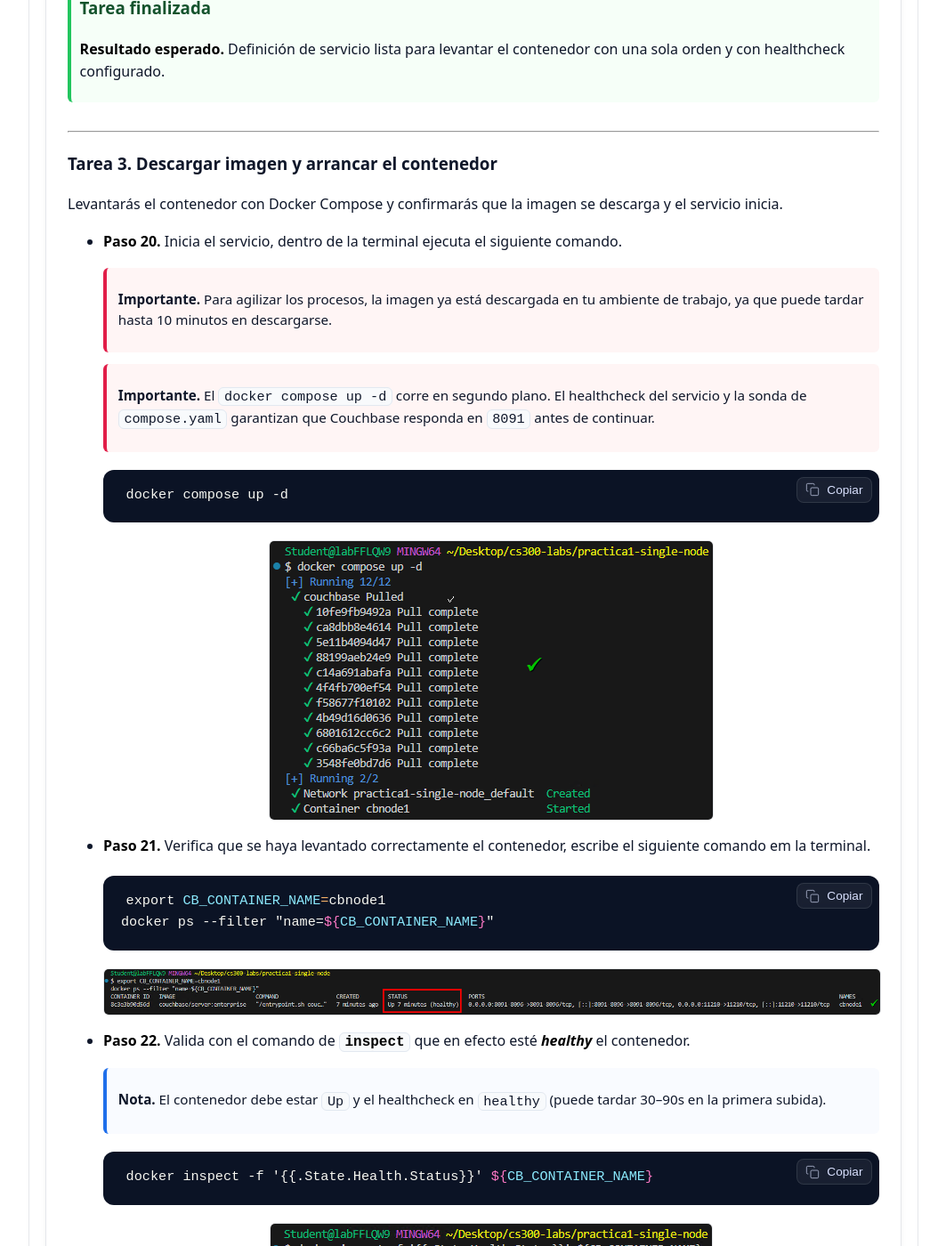
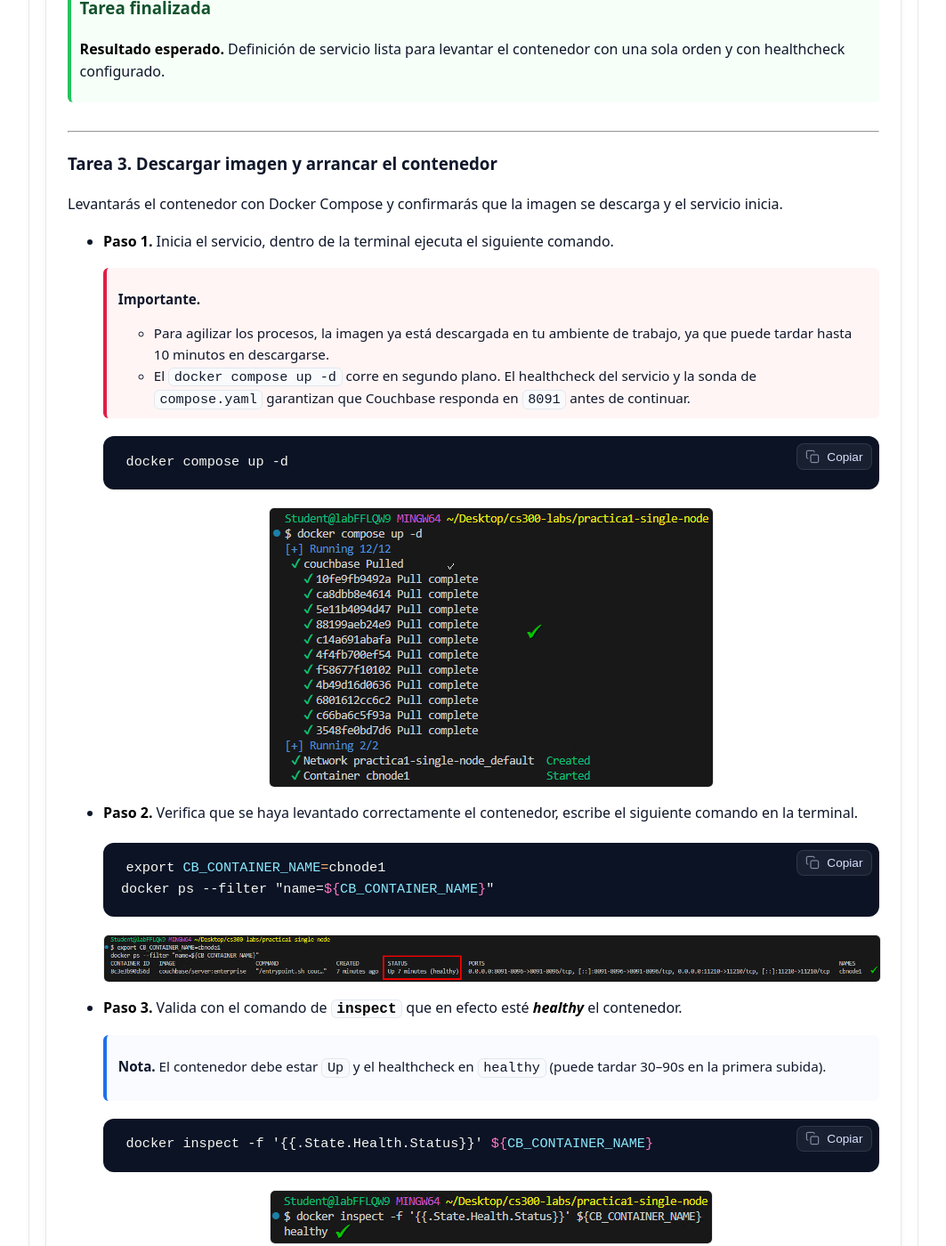
Before and after one commit to Netec-Mx/CS300_INT, a Jekyll site: the page built from labs/lab1/lab1.md, in a window 1280 px wide and 1400 px high, scrolled down 7979 px. Shown: the whole window at 89% size, without its empty margins (108-1171 px from the left). Built offline with Jekyll 4.4.1, drawn with Linux system fonts in a browser that asks for light colours; some of the changed text lies outside the part shown.

Commit message:
Update lab1.md

````diff
--- a/labs/lab1/lab1.md
+++ b/labs/lab1/lab1.md
@@ -125,7 +125,7 @@ Crearás una carpeta dedicada a la práctica, abrirás el proyecto en VS Code y
 
 Generarás un archivo `.env` con variables (usuario, contraseña, tag de imagen, memoria) y un `compose.yaml` que mapea puertos, volúmenes y declara la política de healthcheck.
 
-- **Paso 16.** En la terminal de **VSC** copia y pega el siguiente comando que crea el archivo `.env` y carga el contenido de las variables necesarias.
+- **Paso 1.** En la terminal de **VSC** copia y pega el siguiente comando que crea el archivo `.env` y carga el contenido de las variables necesarias.
 
   > **Nota.** El archivo `.env` estandariza credenciales y memoria.
   {: .lab-note .info .compact}
@@ -144,11 +144,11 @@ Generarás un archivo `.env` con variables (usuario, contraseña, tag de imagen,
   EOF
   ```
 
-- **Paso 17.** El comando no dara salida pero debes de ver correctamente la creación del archivo `.env`.
+- **Paso 2.** El comando no dara salida pero debes de ver correctamente la creación del archivo `.env`.
 
   ![cbase12]({{ page.images_base | relative_url }}/12.png)
 
-- **Paso 18.** Ahora crea el archivo **Docker Compose** llamado **`compose.yaml`**. Copia y pega el siguiente codigo en la terminal.
+- **Paso 3.** Ahora, crea el archivo **Docker Compose** llamado **`compose.yaml`**. Copia y pega el siguiente codigo en la terminal.
 
   > **Notas**
   - El archivo `compose.yaml` mapea puertos `8091-8096` para la consola web y `11210` para clientes.
@@ -195,11 +195,11 @@ Generarás un archivo `.env` con variables (usuario, contraseña, tag de imagen,
 
 Levantarás el contenedor con Docker Compose y confirmarás que la imagen se descarga y el servicio inicia.
 
-- **Paso 20.** Inicia el servicio, dentro de la terminal ejecuta el siguiente comando.
+- **Paso 1.** Inicia el servicio, dentro de la terminal ejecuta el siguiente comando.
 
-  > **Importante.** Para agilizar los procesos, la imagen ya está descargada en tu ambiente de trabajo, ya que puede tardar hasta 10 minutos en descargarse.
-  {: .lab-note .important .compact}
-  > **Importante.** El `docker compose up -d` corre en segundo plano. El healthcheck del servicio y la sonda de `compose.yaml` garantizan que Couchbase responda en `8091` antes de continuar.
+  > **Importante.**
+  > - Para agilizar los procesos, la imagen ya está descargada en tu ambiente de trabajo, ya que puede tardar hasta 10 minutos en descargarse.
+  > - El `docker compose up -d` corre en segundo plano. El healthcheck del servicio y la sonda de `compose.yaml` garantizan que Couchbase responda en `8091` antes de continuar.
   {: .lab-note .important .compact}
 
   ```bash
@@ -208,7 +208,7 @@ Levantarás el contenedor con Docker Compose y confirmarás que la imagen se des
 
   ![cbase14]({{ page.images_base | relative_url }}/14.png)
 
-- **Paso 21.**  Verifica que se haya levantado correctamente el contenedor, escribe el siguiente comando em la terminal.
+- **Paso 2.**  Verifica que se haya levantado correctamente el contenedor, escribe el siguiente comando en la terminal.
 
   ```bash
   export CB_CONTAINER_NAME=cbnode1
@@ -216,7 +216,7 @@ Levantarás el contenedor con Docker Compose y confirmarás que la imagen se des
   ```
   ![cbase15]({{ page.images_base | relative_url }}/15.png)
 
-- **Paso 22.** Valida con el comando de **`inspect`** que en efecto esté **_healthy_** el contenedor.
+- **Paso 3.** Valida con el comando de **`inspect`** que en efecto esté **_healthy_** el contenedor.
 
   > **Nota.** El contenedor debe estar `Up` y el healthcheck en `healthy` (puede tardar 30–90s en la primera subida).
   {: .lab-note .info .compact}
@@ -256,7 +256,7 @@ Levantarás el contenedor con Docker Compose y confirmarás que la imagen se des
 
 Usarás `couchbase-cli` dentro del contenedor para inicializar el clúster, definir cuotas de memoria, habilitar servicios y crear un bucket de prueba.
 
-- **Paso 24.** Inicializa el clúster ejecuta el siguiete comando en la terminal.
+- **Paso 1.** Inicializa el clúster ejecuta el siguiete comando en la terminal.
 
   > **Nota.** El `cluster-init` fija credenciales y cuotas de memoria (data/Index). Para un nodo local, 2 GB total y 512 MB para Index es razonable; ajusta según tu RAM. Habilitar `flush` permite vaciar el bucket desde la UI o CLI.
   {: .lab-note .info .compact}
@@ -276,7 +276,7 @@ Usarás `couchbase-cli` dentro del contenedor para inicializar el clúster, defi
   ```
   ![cbase18]({{ page.images_base | relative_url }}/18.png)
 
-- **Paso 25.** Verifica el estado del clúster
+- **Paso 2.** Verifica el estado del clúster
 
   ```bash
   docker exec -it ${CB_CONTAINER_NAME} couchbase-cli server-list \
@@ -284,7 +284,7 @@ Usarás `couchbase-cli` dentro del contenedor para inicializar el clúster, defi
   ```
   ![cbase19]({{ page.images_base | relative_url }}/19.png)
 
-- **Paso 26.** Crea un bucket de prueba de manera directa con el siguiente comando en la terminal.
+- **Paso 3.** Crea un bucket de prueba de manera directa con el siguiente comando en la terminal.
 
   ```bash
   docker exec -it ${CB_CONTAINER_NAME} couchbase-cli bucket-create \
@@ -314,7 +314,7 @@ Usarás `couchbase-cli` dentro del contenedor para inicializar el clúster, defi
 
 Probarás endpoints REST básicos, health del contenedor y accederás a la consola web para verificar servicios y bucket.
 
-- **Paso 28.** Comprueba la salud del contenedor:
+- **Paso 1.** Comprueba la salud del contenedor:
 
   {% raw %}
   ```bash
@@ -323,7 +323,7 @@ Probarás endpoints REST básicos, health del contenedor y accederás a la conso
   {% endraw %}
   ![cbase22]({{ page.images_base | relative_url }}/22.png)
 
-- **Paso 29.** Verifica servicios vía REST, escribe el siguiente comando en la terminal.
+- **Paso 2.** Verifica servicios vía REST, escribe el siguiente comando en la terminal.
 
   > **Importante.** La salida de ambos comandos es muy extensa puedes tomarte unos segundos para analizarla.
   {: .lab-note .important .compact}
@@ -335,7 +335,7 @@ Probarás endpoints REST básicos, health del contenedor y accederás a la conso
   curl -fsS -u "${CB_USER}:${CB_PASS}" http://localhost:8091/pools/default/buckets | jq '.'
   ```
 
-- **Paso 30.** Abre la consola web y verifica que todo funcione correctamente. Abre la siguiente URL en el navegador **Google Chrome**
+- **Paso 3.** Abre la consola web y verifica que todo funcione correctamente. Abre la siguiente URL en el navegador **Google Chrome**
 
   > **Importante.** Usa los siguientes datos para autenticarte.
   - **Usuario:** `admin`
@@ -364,7 +364,7 @@ Probarás endpoints REST básicos, health del contenedor y accederás a la conso
 
 Aprenderás a apagar y encender el servicio y a limpiar volúmenes si necesitas empezar desde cero.
 
-- **Paso 32.** Ahora regresa a la terminal de **Git Bash** para aplicar el siguiente comando.
+- **Paso 1.** Ahora regresa a la terminal de **Git Bash** para aplicar el siguiente comando.
 
   > **Nota.** Si es necesario puedes volver a encender los contenedores con el comando **`docker compose start`**
   {: .lab-note .info .compact}
@@ -374,7 +374,7 @@ Aprenderás a apagar y encender el servicio y a limpiar volúmenes si necesitas
   ```
   ![cbase25]({{ page.images_base | relative_url }}/25.png)
 
-- **Paso 33.** Apagar y eliminar contenedor (se conservan los datos en ./data)
+- **Paso 2.** Apagar y eliminar contenedor (se conservan los datos en ./data)
 
   > **Nota.** Si es necesario puedes volver a activar los contenedores con el comando **`docker compose up -d`**
   {: .lab-note .info .compact}
````
Also changed, not shown: other parts of labs/lab1/lab1.md (+4 -4 lines).
